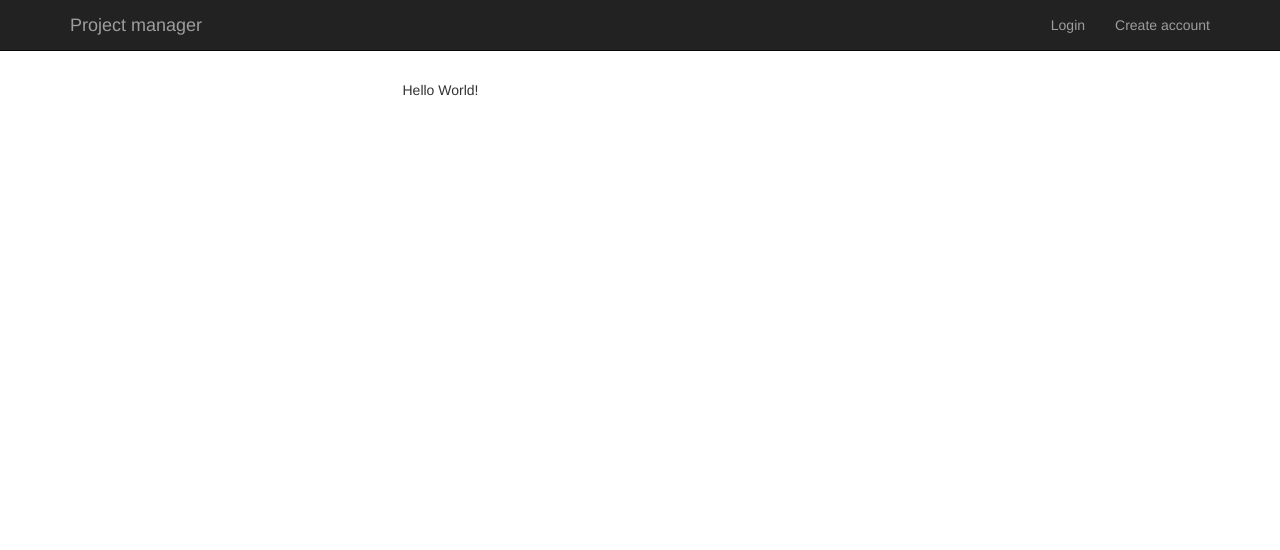
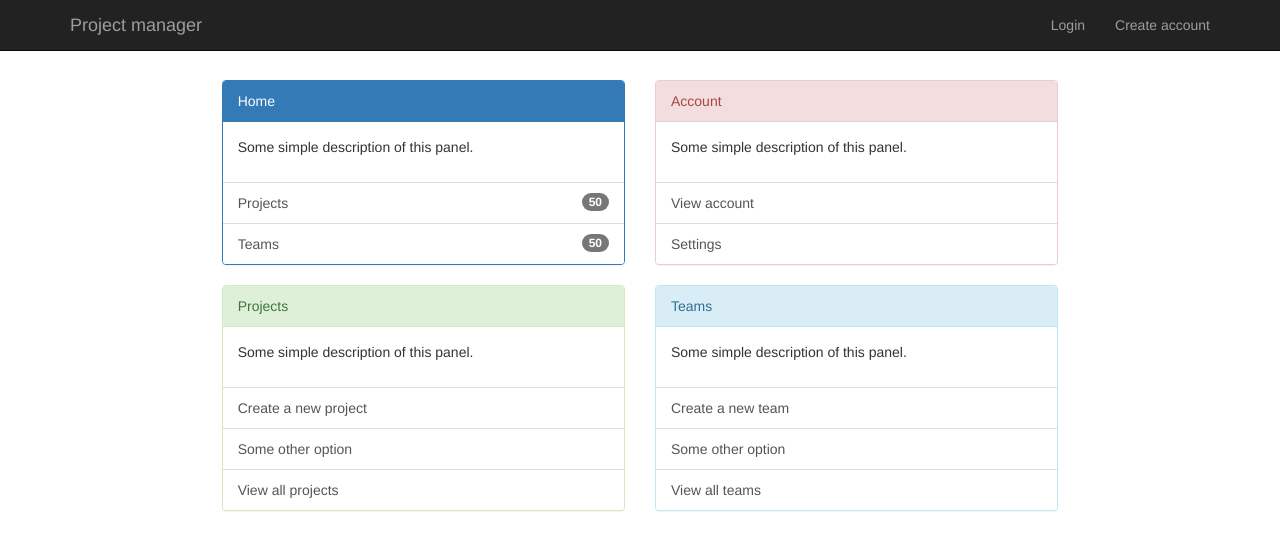
Before and after one commit to Darxis69/ProjectManager, a Django app: template ProjectManagerApp/templates/index.html in a window 1280 px wide. Shown: the top 550 px of the page. Run offline with Django 3.2, Linux system fonts and the light colour scheme; the template is opened without the code that fills it, so the values that code supplies are empty; some libraries are stand-ins or nearby versions.

Commit message:
Home page template

```diff
--- a/ProjectManagerApp/templates/index.html
+++ b/ProjectManagerApp/templates/index.html
@@ -1,9 +1,58 @@
 {% extends "layout.html" %}
 {% load bootstrap3 %}
 {% block content %}
-    <div class="col-md-6 col-md-offset-3">
-        <span>
-            Hello World!
-        </span>
+<div class="row">
+    <div class="col-md-5 col-md-offset-1">
+            <div class="panel panel-primary">
+                <div class="panel-heading">Home</div>
+                <div class="panel-body">
+                    <p>Some simple description of this panel.</p>
+                </div>
+                <div class="list-group">
+                    <a href="{% url 'projects_list_url' %}" class="list-group-item">Projects <span class="badge">50</span></a>
+                    <a href="{% url 'teams_list_url' %}" class="list-group-item">Teams <span class="badge">50</span></a>
+                </div>
+            </div>
     </div>
+    <div class="col-md-5">
+            <div class="panel panel-danger">
+                <div class="panel-heading">Account</div>
+                <div class="panel-body">
+                    <p>Some simple description of this panel.</p>
+                </div>
+                <div class="list-group">
+                    <a href="#" class="list-group-item">View account</a>
+                    <a href="#" class="list-group-item">Settings</a>
+                </div>
+            </div>
+    </div>
+</div>
+<div class="row">
+    <div class="col-md-5 col-md-offset-1">
+            <div class="panel panel-success">
+                <div class="panel-heading">Projects</div>
+                <div class="panel-body">
+                    <p>Some simple description of this panel.</p>
+                </div>
+                <div class="list-group">
+                    <a href="{% url 'project_create_url' %}" class="list-group-item">Create a new project</a>
+                    <a href="#" class="list-group-item">Some other option</a>
+                    <a href="{% url 'projects_list_url' %}" class="list-group-item">View all projects</a>
+                </div>
+            </div>
+    </div>
+    <div class="col-md-5">
+            <div class="panel panel-info">
+                <div class="panel-heading">Teams</div>
+                <div class="panel-body">
+                    <p>Some simple description of this panel.</p>
+                </div>
+                <div class="list-group">
+                    <a href="{% url 'team_create_url' %}" class="list-group-item">Create a new team</a>
+                    <a href="#" class="list-group-item">Some other option</a>
+                    <a href="{% url 'teams_list_url' %}" class="list-group-item">View all teams</a>
+                </div>
+            </div>
+    </div>
+</div>
 {% endblock %}
```
